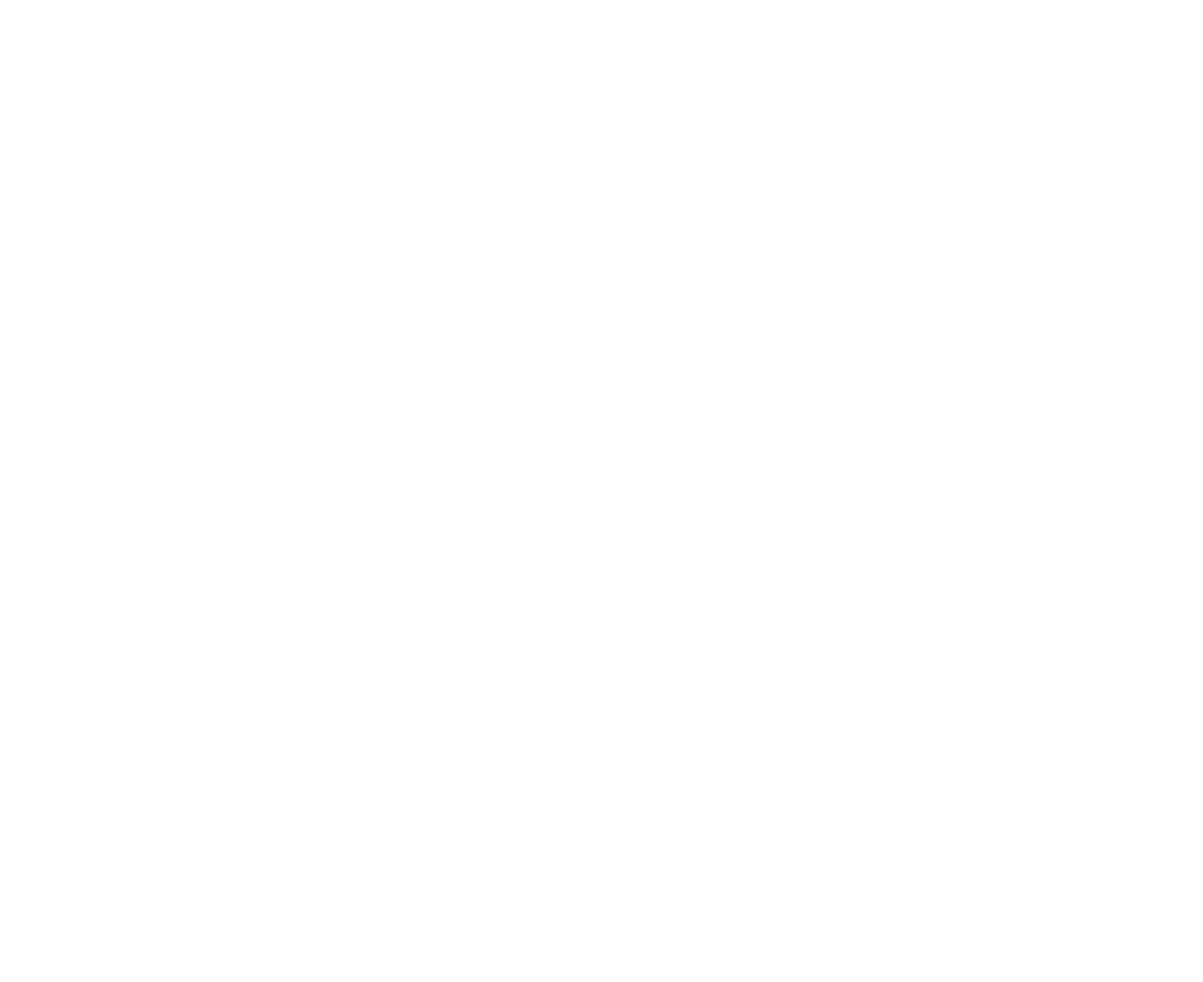
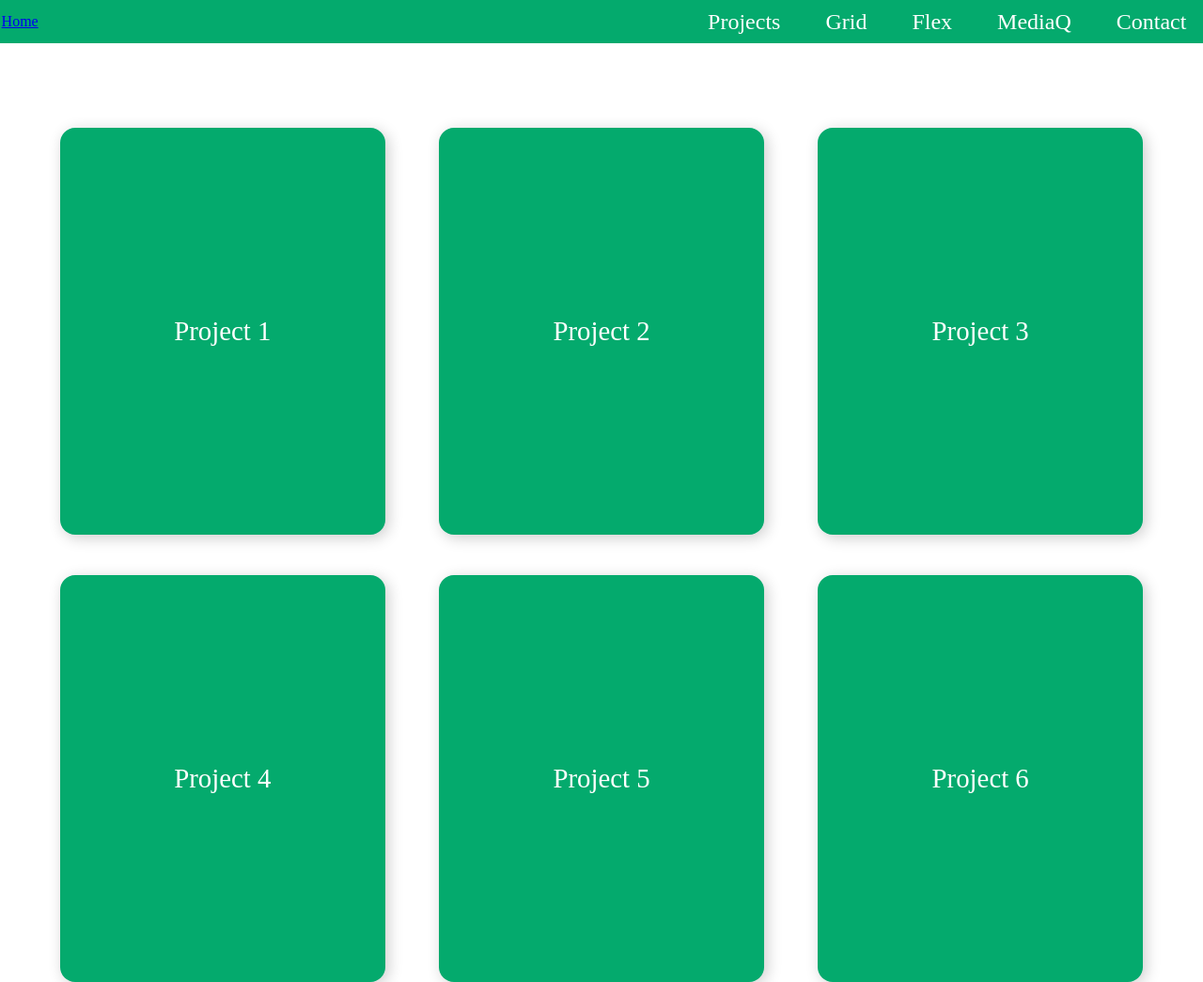
Before and after one commit to front-end-fundamentals-2025/fef-portfolio-dbaustin4, a plain HTML site: page projects.html in a window 1280 px wide. Shown: the whole page at 94% size. Before the commit the page ends 800 px from the top, so only its background shows below. Drawn offline with Linux system fonts and the light colour scheme; a web font is replaced by a local one.

Commit message:
project page and nav optimised

```diff
--- a/projects.html
+++ b/projects.html
@@ -4,9 +4,35 @@
     <meta charset="UTF-8">
     <meta name="viewport" content="width=device-width, initial-scale=1.0">
     <link rel="icon" href="images/favicon_io/favicon-32x32.png">
+    <link rel="stylesheet" href="styles/project.css">
+    <link rel="stylesheet" href="styles/navigation.css">
     <title>Projects</title>
 </head>
 <body>
+    <div class="navbar">
+        <a href="index.html" class="logo">Home</a>
+
+        <div class="menu-icon" onclick="toggleMenu()">☰</div>
+
+        <div class="nav-links">
+            <a href="projects.html">Projects</a>
+            <a href="gridtest.html">Grid</a>
+            <a href="flexbox.html">Flex</a>
+            <a href="mediaq.html">MediaQ</a>
+            <a href="contact.html">Contact</a>
+        </div>
+    </div>
+
+    <section class="project-container">
+        <section class="projects">
+            <div class="project-box">Project 1</div>
+            <div class="project-box">Project 2</div>
+            <div class="project-box">Project 3</div>
+            <div class="project-box">Project 4</div>
+            <div class="project-box">Project 5</div>
+            <div class="project-box">Project 6</div>
+        </section>
+    </section>
 
 </body>
 </html>
--- a/styles/contactpage.css
+++ b/styles/contactpage.css
@@ -19,28 +19,6 @@
     }
 }
 
-.navbar{
-    position: fixed;
-    background-color: #04AA6D;
-    top: 0;
-    width: 100%;
-}
-
-.navbar a{
-    display: inline-block;
-    color: white;
-    text-align: center;
-    font-size: 34px;
-    padding: 14px 20px;
-    text-decoration: none;
-    transition-duration: 0.4s;
-}
-
-.navbar a:hover{
-    background-color: antiquewhite;
-    color: black;
-}
-
 body {
     background: linear-gradient(
     270deg,
@@ -51,17 +29,14 @@ body {
     );
     background-size: 800% 800%;
     animation: gradientShift 12s ease infinite;
-
-    margin: 0;
-    padding-top: 70px;
-    display: flex;
-    justify-content: center;
-    align-items: center;
     height: 100vh;
 }
 
 .contact-container {
+    margin-top: 5vh;
     display: flex;
+    justify-content: center;
+    align-items: center;
     background: #fff;
     border-radius: 8px;
     box-shadow: 0 4px 6px rgba(0, 0, 0, 0.1);
--- /dev/null
+++ b/styles/navigation.css
@@ -0,0 +1,63 @@
+.navbar {
+    background-color: #04AA6D;
+    width: 100%;
+    padding: 0.1rem;
+    display: flex;
+    justify-content: space-between;
+    align-items: center;
+}
+
+/* Style the links */
+.nav-links {
+    display: flex;
+    gap: 1rem;
+}
+
+.nav-links a {
+    color: white;
+    text-decoration: none;
+    font-size: 1.5rem;
+    padding: 0.5rem 1rem;
+    transition: 0.3s;
+}
+
+.nav-links a:hover {
+    background-color: antiquewhite;
+    color: black;
+}
+
+/* Hide the menu icon by default */
+.menu-icon {
+    display: none;
+    font-size: 2rem;
+    cursor: pointer;
+    color: white;
+}
+
+/* Mobile view (dropdown menu) */
+@media screen and (max-width: 600px) {
+    .nav-links {
+        display: none; /* Hide by default */
+        flex-direction: column;
+        position: absolute;
+        top: 60px;
+        left: 0;
+        width: 100%;
+        background-color: #04AA6D;
+        text-align: center;
+        padding: 1rem 0;
+    }
+
+    .nav-links a {
+        display: block;
+        padding: 1rem;
+    }
+
+    .menu-icon {
+        display: block; /* Show hamburger icon */
+    }
+
+    .nav-links.active {
+        display: flex; /* Show when toggled */
+    }
+}
--- /dev/null
+++ b/styles/project.css
@@ -0,0 +1,67 @@
+@import url("font.css");
+
+*{
+    font-family: 'Outfit';
+    margin: 0;
+    padding: 0;
+    box-sizing: border-box;
+}
+
+@keyframes gradientShift {
+    0% {
+      background-position: 0% 50%;
+    }
+    50% {
+      background-position: 100% 50%;
+    }
+    100% {
+      background-position: 0% 50%;
+    }
+}
+
+.project-container{
+    display: flex;
+    justify-content: center;
+    align-items: center;
+    width: 100%;
+    padding-top: 7%;
+}
+
+.projects{
+    display: grid;
+    grid-template-columns: repeat(3, minmax(30%, 1fr));
+    gap: 5%;
+    width: 90%;
+    max-width: 90vw;
+}
+
+.project-box{
+    background-color: #04AA6D;
+    color: white;
+    text-align: center;
+    padding: 25vh 7vh;
+    font-size: 1.8rem;
+    border-radius: 1rem;
+    box-shadow: 0.2rem 0.2rem 1rem rgba(0, 0, 0, 0.2);
+    justify-content: center;
+    align-items: center;
+}
+
+@media screen and (max-width: 524px){
+    .projects{
+        grid-template-columns: 1fr;
+    }
+
+}
+
+@media screen and (min-width: 525px){
+    .projects{
+        grid-template-columns: 1fr 1fr;
+    }
+}
+
+@media screen and (min-width: 900px){
+    .projects{
+        grid-template-columns: 1fr 1fr 1fr;
+    }
+}
--- a/styles/style.css
+++ b/styles/style.css
@@ -1,9 +1,4 @@
 @import url("font.css");
-
-/*@font-face{
-    font-family: 'Oufit';
-    src: url('https://fonts.googleapis.com/css2?family=Outfit:wght@100..900&display=swap');
-}*/
 
 *{
     font-family: 'Outfit';
@@ -21,31 +16,8 @@
     }
 }
 
-.navbar{
-    position: absolute;
-    background-color: #04AA6D;
-    top: 0;
-    width: 100%;
-}
-
-.navbar a{
-    display: inline-block;
-    color: white;
-    text-align: center;
-    font-size: 34px;
-    padding: 14px 20px;
-    text-decoration: none;
-    transition-duration: 0.4s;
-}
-
-.navbar a:hover{
-    background-color: antiquewhite;
-    color: black;
-}
-
 /*created gradient pattern based off of this https://cssgradient.io */
 body{
-    padding-top: 30px;
     display: block;
     background: linear-gradient(
     270deg,
```
Also changed, not shown: contact.html (+10 -3 lines), index.html (+12 -6 lines), mediaq.html (+1 -0 lines).
